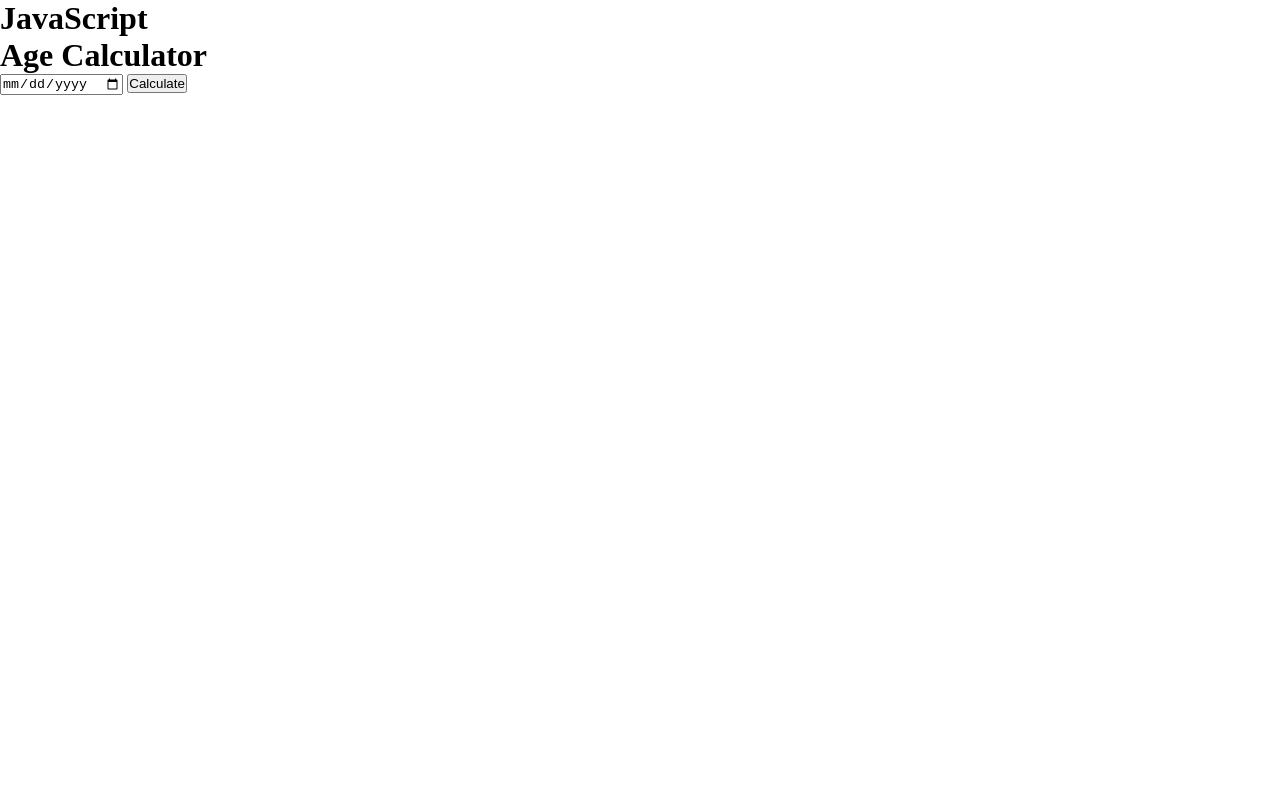
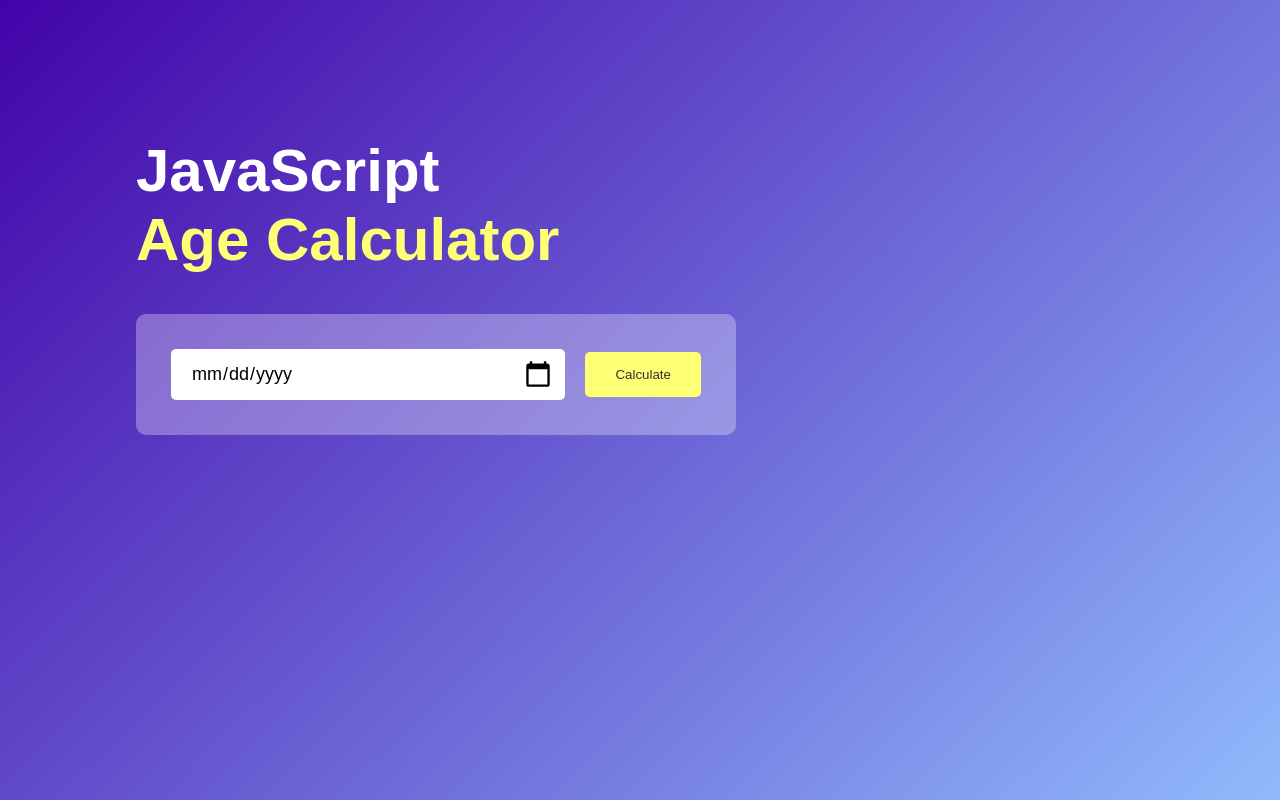
Before and after one commit to riteshK8055/Age-Calculator, a plain HTML site: page index.html in a window 1280 px wide. Drawn offline with Linux system fonts and the light colour scheme.

Commit message:
css code for ui styling done at the 1st level

```diff
--- a/styles.css
+++ b/styles.css
@@ -2,4 +2,80 @@
     margin: 0;
     padding: 0;
     box-sizing: border-box;
+    font-family: 'poppins',sans-serif;
 }
+
+.container{
+
+    width: 100%;
+    min-height: 100vh;
+    background: linear-gradient(135deg ,#4203a9, #90bafc);
+    color: #fff;
+    padding: 10px;
+}
+
+.calculator{
+
+    width: 100%;
+    max-width: 600px;
+    margin-left: 10%;
+    margin-top: 10%;
+}
+
+.calculator h1{
+
+    font-size: 60px;
+}
+
+.calculator h1 span{
+
+    color: #ffff76;
+}
+
+.input-box{
+
+    margin: 40px 0;
+    padding: 35px;
+    border-radius: 10px;
+    background: rgba(255,255,255,0.3);
+    display: flex;
+    align-items: center;
+}
+
+.input-box input{
+
+    flex: 1;
+    margin-right: 20px;
+    padding: 14px 20px;
+    border: 0;
+    outline: 0;
+    font-size: 18px;
+    border-radius: 5px;
+    position: relative;
+}
+
+.input-box button{
+
+    background: #ffff76;
+    border: 0;
+    outline: 0;
+    padding: 15px 30px;
+    border-radius: 5px;
+    font-weight: 500;
+    color: #333;
+    cursor: pointer;
+}
+
+.input-box input::-webkit-calendar-picker-indicator{
+
+    top: 0;
+    left: 0;
+    right: 0;
+    bottom: 0;
+    width: auto;
+    height: auto;
+    position: absolute;
+    background-position: calc(100% - 10px);
+    background-size: 30px;
+    cursor: pointer;
+}
```
